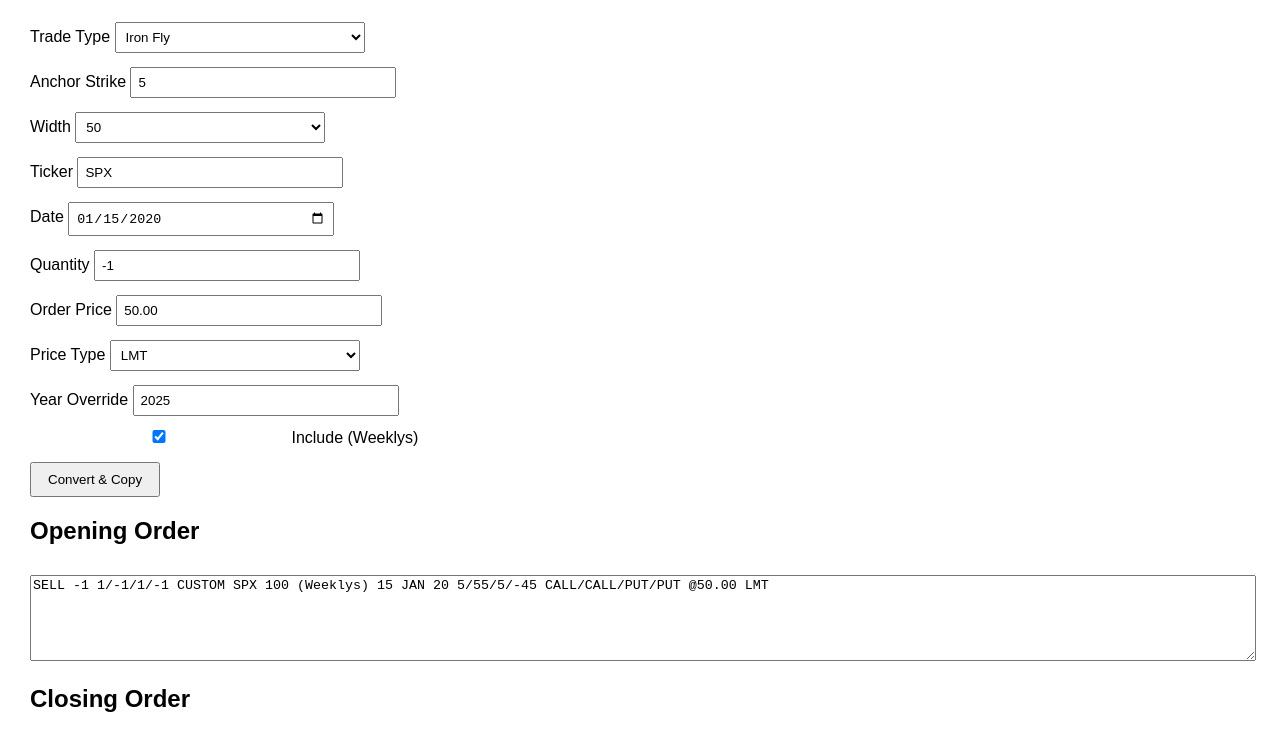
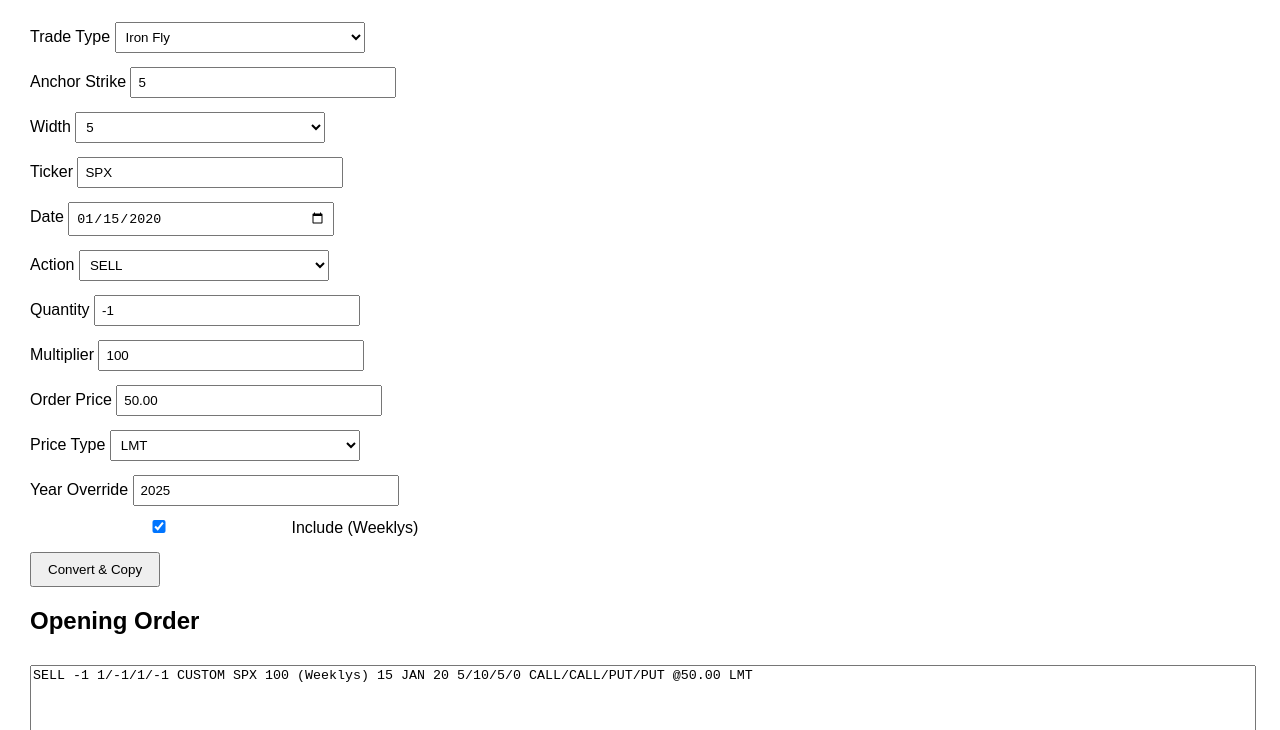
Before and after one commit to mpsingh14/tos-formatter, a plain HTML site: page index.html in a window 1280 px wide. Both pictures are taken after typing "5", "2020-01-15" into the empty fields and a click on the button "Convert & Copy". Shown: the part 70-800 px from the top of the page. Drawn offline with Linux system fonts and the light colour scheme.

Commit message:
Add files via upload

```diff
--- a/index.html
+++ b/index.html
@@ -32,7 +32,7 @@
       <option value="5">5</option>
       <option value="20">20</option>
       <option value="40">40</option>
-      <option value="50" selected>50</option>
+      <option value="50">50</option>
       <option value="100">100</option>
       <option value="custom">Custom</option>
     </select>
@@ -41,7 +41,14 @@
 
   <label>Ticker <input type="text" id="ticker" value="SPX"></label>
   <label>Date <input type="date" id="tradeDate"></label>
+  <label>Action
+    <select id="action">
+      <option value="SELL">SELL</option>
+      <option value="BUY">BUY</option>
+    </select>
+  </label>
   <label>Quantity <input type="number" id="quantity" value="-1"></label>
+  <label>Multiplier <input type="number" id="multiplier" value="100"></label>
   <label>Order Price <input type="text" id="orderPrice" value="50.00"></label>
   <label>Price Type
     <select id="priceType">
@@ -62,6 +69,7 @@
   <button onclick="copyClosing()">Copy Closing Order</button>
 
   <script>
+    // Show custom width input if selected
     document.getElementById("width").addEventListener("change", function() {
       document.getElementById("customWidthLabel").style.display =
         this.value === "custom" ? "block" : "none";
@@ -86,7 +94,9 @@
       const tradeDate = document.getElementById("tradeDate").value || new Date().toISOString().split('T')[0];
       const formattedDate = formatDate(tradeDate);
 
+      const action = document.getElementById("action").value;
       const quantity = document.getElementById("quantity").value;
+      const multiplier = document.getElementById("multiplier").value;
       const orderPrice = document.getElementById("orderPrice").value;
       const priceType = document.getElementById("priceType").value;
       const yearOverride = document.getElementById("yearOverride").value;
@@ -96,20 +106,22 @@
       let closingOrder = "";
 
       if (tradeType === "Iron Fly") {
-        openingOrder = `SELL ${quantity} 1/-1/1/-1 CUSTOM ${ticker} 100 ${weeklyTag} ${formattedDate} ${anchor}/${anchor+width}/${anchor}/${anchor-width} CALL/CALL/PUT/PUT @${orderPrice} ${priceType}`;
+        openingOrder = `${action} ${quantity} 1/-1/1/-1 CUSTOM ${ticker} ${multiplier} ${weeklyTag} ${formattedDate} ${anchor}/${anchor+width}/${anchor}/${anchor-width} CALL/CALL/PUT/PUT @${orderPrice} ${priceType}`;
       } else if (tradeType === "Bullish FF IC") {
-        openingOrder = `BUY +1 1/-1/-1/1 CUSTOM ${ticker} 100 ${weeklyTag} ${formattedDate} ${anchor}/${anchor+width}/${anchor}/${anchor-width} CALL/CALL/PUT/PUT @${orderPrice} ${priceType}`;
+        openingOrder = `BUY +1 1/-1/-1/1 CUSTOM ${ticker} ${multiplier} ${weeklyTag} ${formattedDate} ${anchor}/${anchor+width}/${anchor}/${anchor-width} CALL/CALL/PUT/PUT @${orderPrice} ${priceType}`;
       } else if (tradeType === "Bearish FF IC") {
-        openingOrder = `SELL -1 1/-1/-1/1 CUSTOM ${ticker} 100 ${weeklyTag} ${formattedDate} ${anchor}/${anchor+width}/${anchor}/${anchor-width} CALL/CALL/PUT/PUT @${orderPrice} ${priceType}`;
+        openingOrder = `SELL -1 1/-1/-1/1 CUSTOM ${ticker} ${multiplier} ${weeklyTag} ${formattedDate} ${anchor}/${anchor+width}/${anchor}/${anchor-width} CALL/CALL/PUT/PUT @${orderPrice} ${priceType}`;
       } else if (tradeType === "Regular Iron Condor") {
-        openingOrder = `SELL -1 IRON CONDOR ${ticker} 100 ${weeklyTag} ${formattedDate} ${anchor+25}/${anchor+width}/${anchor-25}/${anchor-width} CALL/PUT @${orderPrice} ${priceType}`;
+        openingOrder = `SELL -1 IRON CONDOR ${ticker} ${multiplier} ${weeklyTag} ${formattedDate} ${anchor+25}/${anchor+width}/${anchor-25}/${anchor-width} CALL/PUT @${orderPrice} ${priceType}`;
       }
 
+      // Flip for closing order
       closingOrder = openingOrder.replace("SELL -1", "BUY +1").replace("BUY +1", "SELL -1");
 
       document.getElementById("openingOrder").value = openingOrder;
       document.getElementById("closingOrder").value = closingOrder;
 
+      // Auto copy opening order
       navigator.clipboard.writeText(openingOrder);
       alert("Opening order copied to clipboard!");
     }
```
